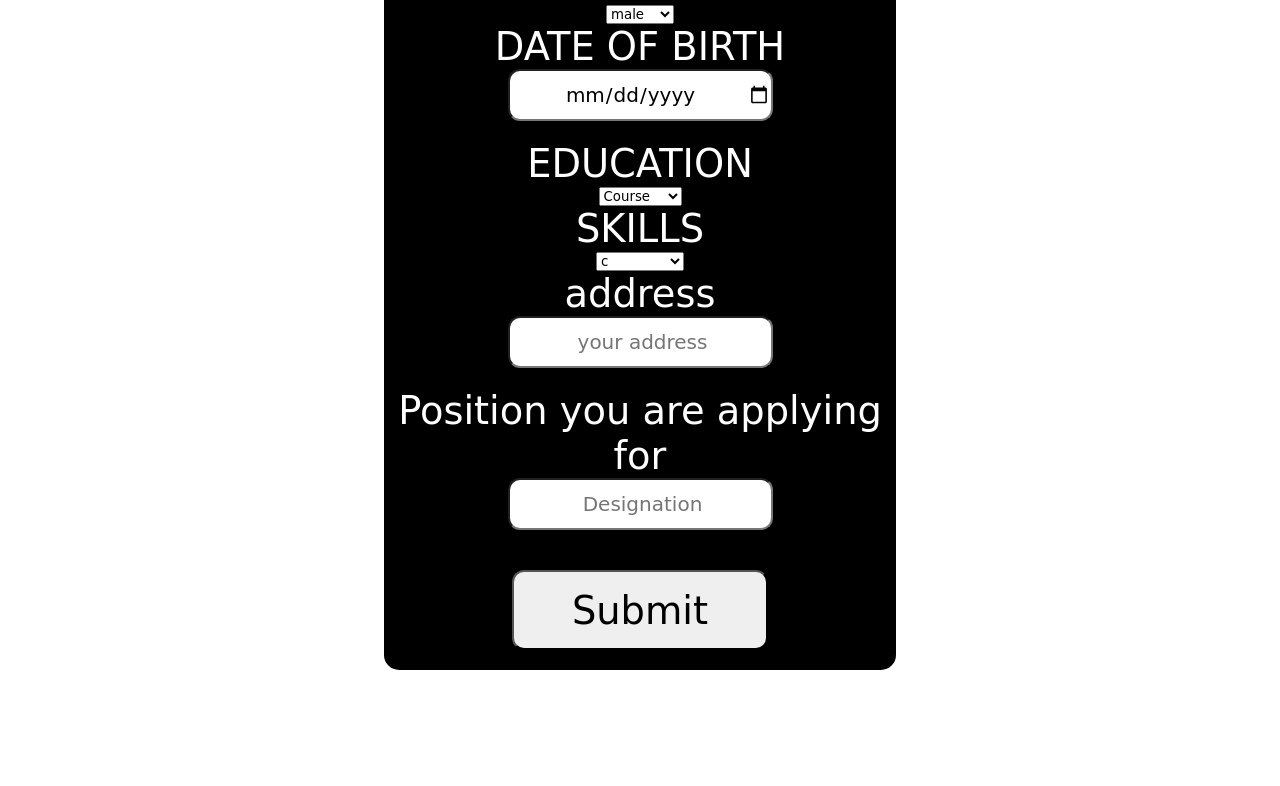
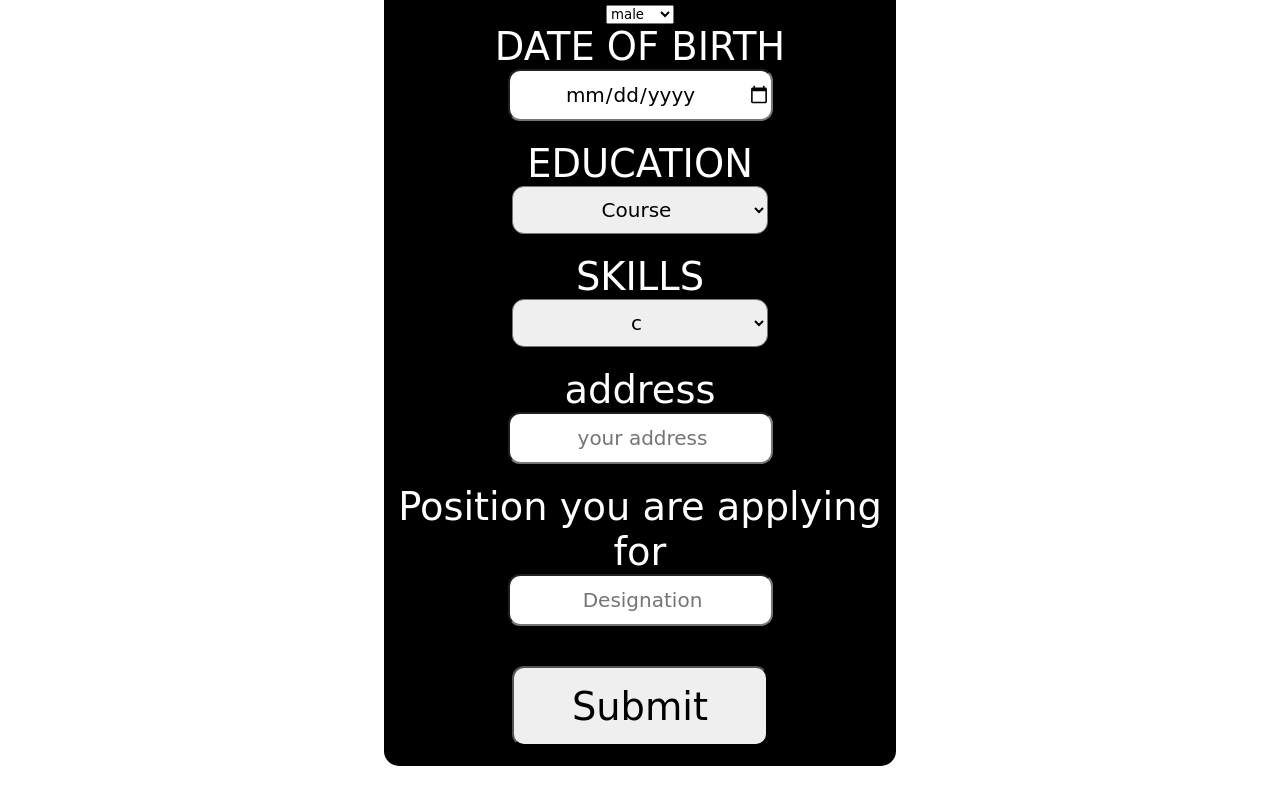
Before and after one commit to suyyash10/find_your_job, a Python web app: template templates/seeker_details.html in a window 1280 px wide. Shown: the part 418-1204 px from the top of the page. Before the commit the page ends 1088 px from the top, so only its background shows below. Run offline with Jinja, Linux system fonts and the light colour scheme; the template is opened without the code that fills it, so the values that code supplies are empty.

Commit message:
csss of inputs

```diff
--- a/templates/company_signup.html
+++ b/templates/company_signup.html
@@ -47,6 +47,7 @@
                 <p>Password</p>
                 <input class="inputs" type="text" placeholder="Password"><br>
                 <br>
+                <p>Re-Enter Password</p>
                 <input class="inputs" type="text" name='password' placeholder="Retype Password"><br>
 
                 <button>Submit</button>
--- a/templates/seeker_details.html
+++ b/templates/seeker_details.html
@@ -49,7 +49,7 @@
                         <p>DATE OF BIRTH</p>
                         <input id="black2" class="inputs" type="date" name="dob" placeholder="DOB" required><br>
                         <p>EDUCATION</p>
-                        <select name="education">
+                        <select name="education" class="inputs" >
                             <option value="Course">Course</option>
                             <option value="hsc">HSC</option>
                             <option value="diploma">DIPLOMA</option>
@@ -60,7 +60,7 @@
                             </select>
 
                         <p>SKILLS</p>
-                        <select name="skills">
+                        <select name="skills" class="inputs" >
                             <option value="c">c</option>
                             <option value="c++">c++</option>
                             <option value="c#">c#</option>
```
